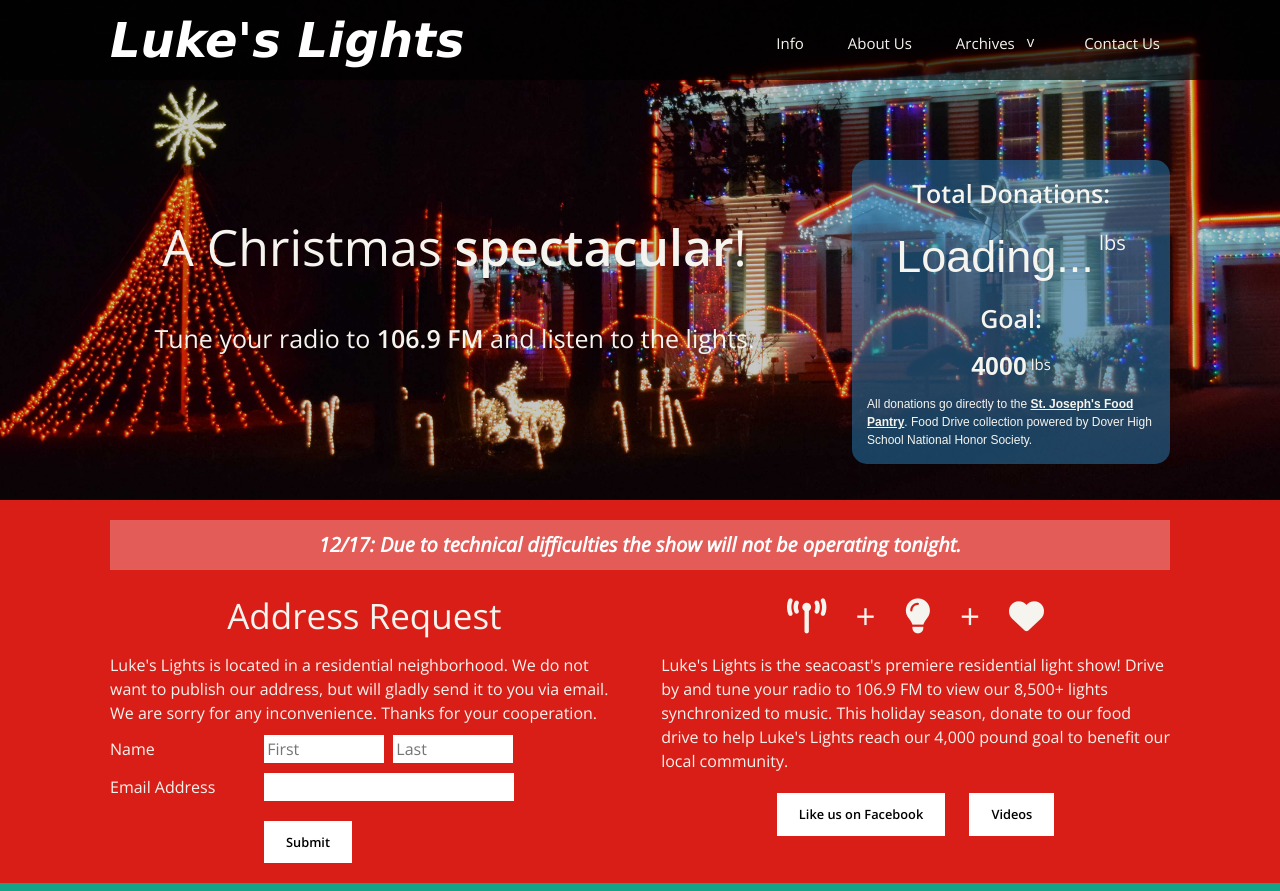
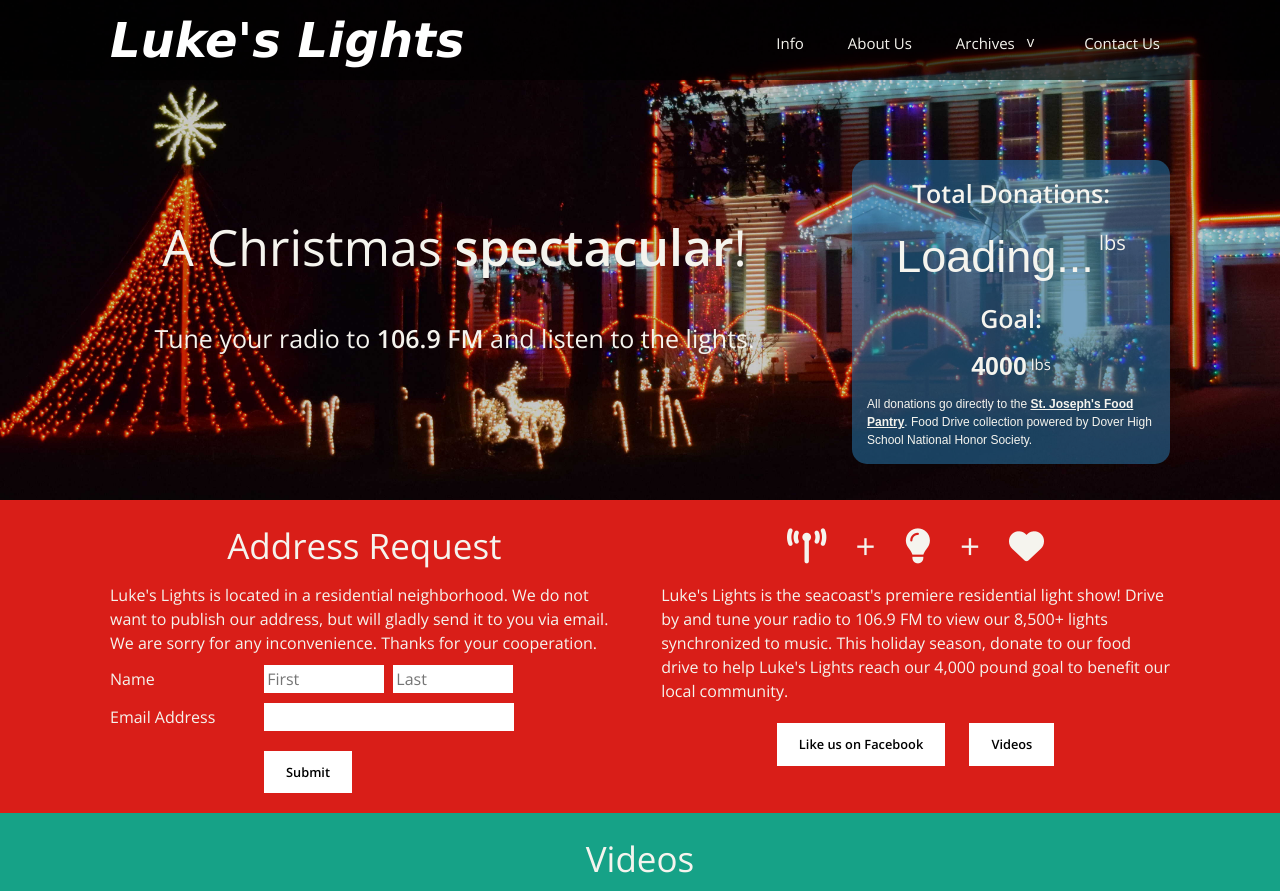
Before and after one commit to ldobson98/lukeslights, a Jekyll site: the page built from index.html, in a window 1280 px wide and 900 px high, cut to the strip 0-891 px from the top of the window. Built offline with Jekyll 4.4.1, drawn with Linux system fonts in a browser that asks for light colours; nearby versions of some CDN libraries; some web fonts are replaced.

Commit message:
Update index.html

```diff
--- a/index.html
+++ b/index.html
@@ -25,7 +25,7 @@ title: Home
 <div class="about section">
   <div class="wrap">
     <!-- <h4 class="warning" role="notice"><b>Thanks to the community's efforts we collected 5,762 pounds of food in 2019!!</b></h4> -->
-    <h4 class="warning" role="notice"><b>12/17: Due to technical difficulties the show will not be operating tonight.</b></h4>
+<!--     <h4 class="warning" role="notice"><b>12/17: Due to technical difficulties the show will not be operating tonight.</b></h4> -->
     <div class="left col1of2">
         <h2>Address Request</h2>
         <p>Luke's Lights is located in a residential neighborhood.  We do not want to publish our address, but will gladly send it to you via email.
```
